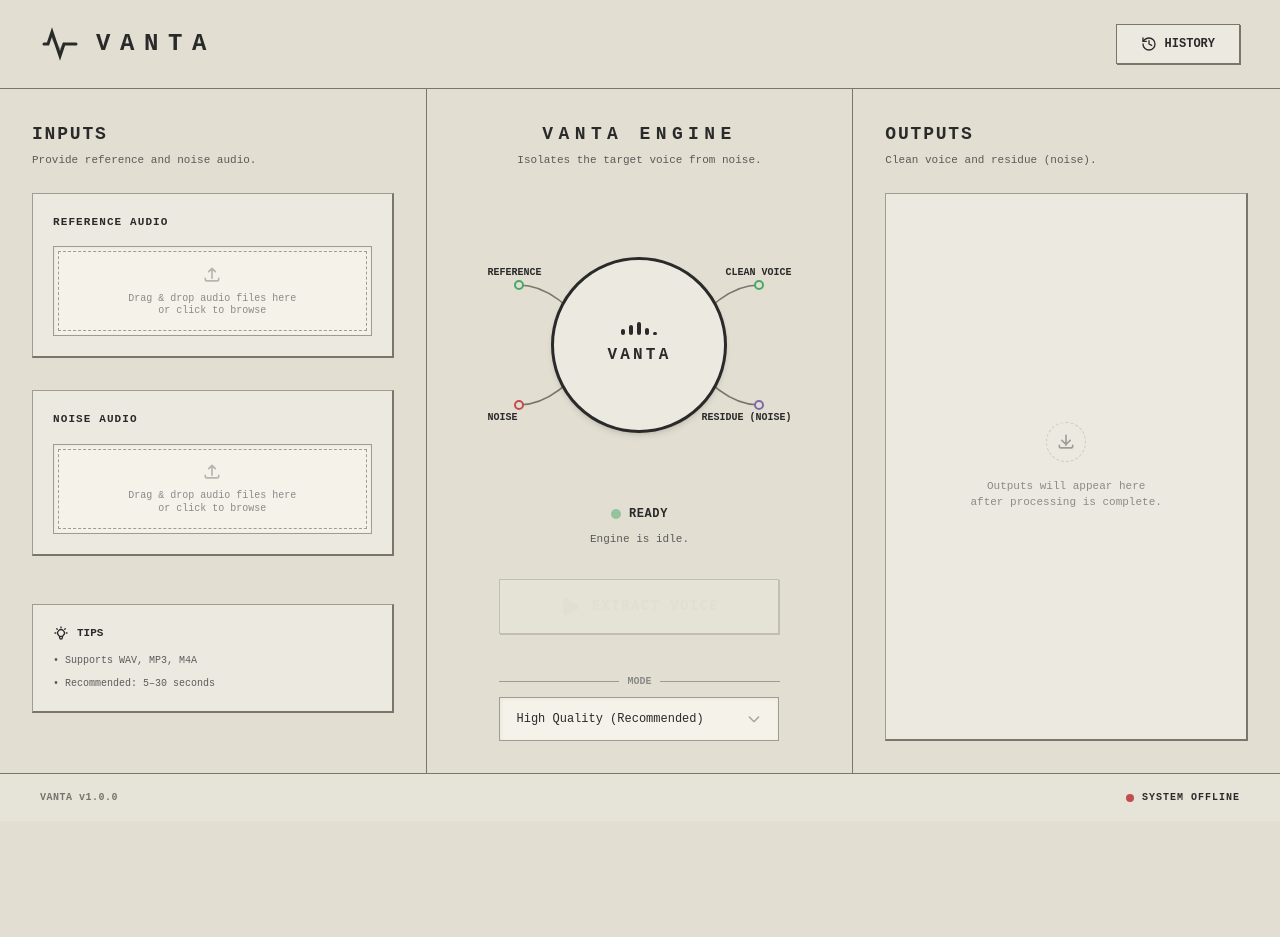
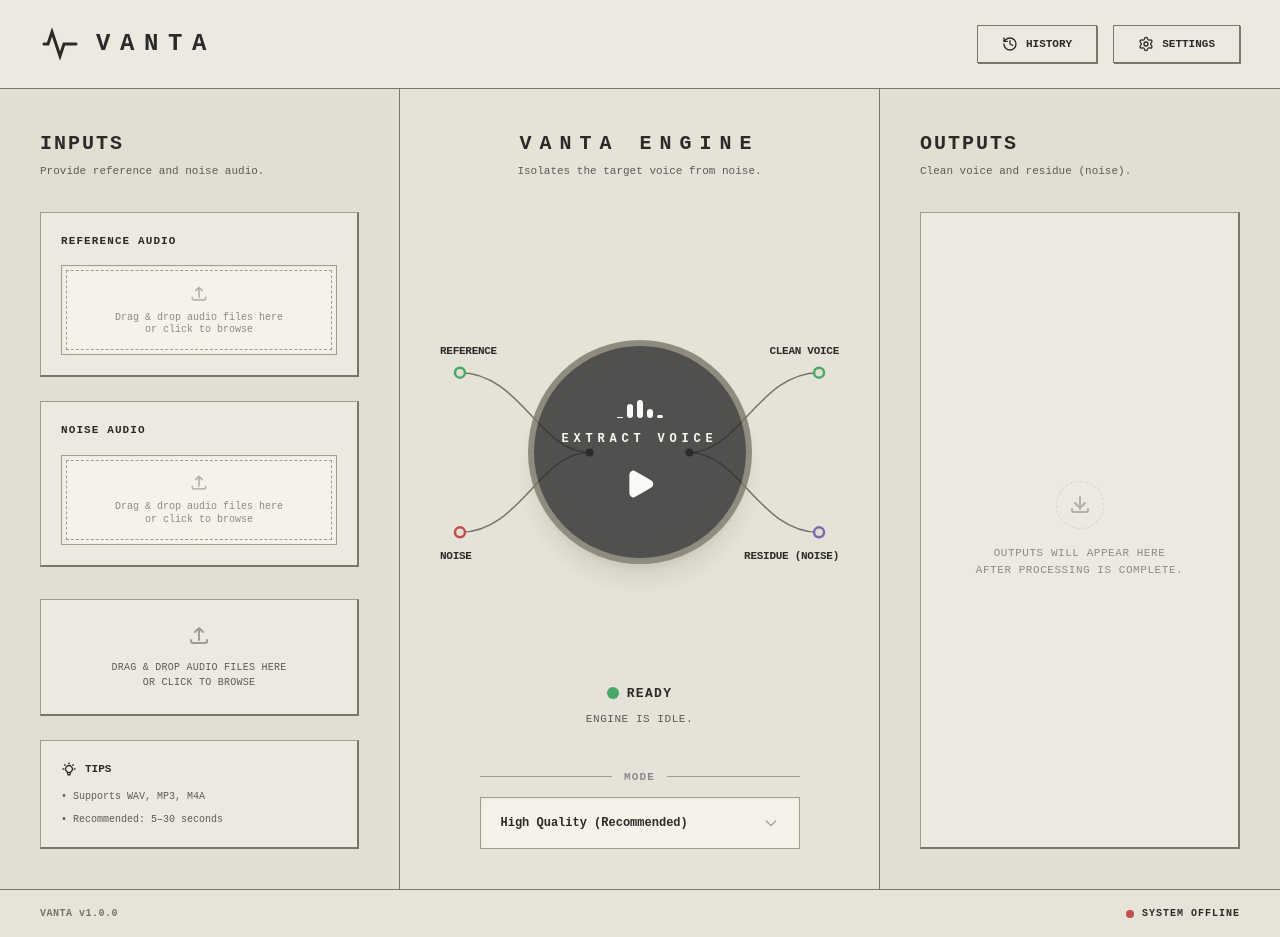
Before and after one commit to Komalpreet2809/Vanta, a Next.js app in the folder web/: page / in a window 1280 px wide. Before the commit the page ends 821 px from the top, so only its background shows below. Built offline with nearby package versions, Linux system fonts and the light colour scheme; no server answers.

Commit message:
style: exact match for analog industrial UI

```diff
--- a/web/src/components/AnalogEngine.tsx
+++ b/web/src/components/AnalogEngine.tsx
@@ -13,120 +13,124 @@ export function AnalogEngine({ status, onExtract, canExtract }: Props) {
   const isRunning = status === "running";
 
   return (
-    <div className="flex flex-col items-center">
-      <div className="relative w-80 h-80 flex items-center justify-center">
+    <div className="flex flex-col items-center justify-center w-full max-w-lg mx-auto">
+      <div className="relative w-full aspect-square flex items-center justify-center">
         {/* Signal Lines (SVG) */}
-        <svg className="absolute inset-0 w-full h-full" viewBox="0 0 320 320">
-          {/* Reference Line */}
+        <svg className="absolute inset-0 w-full h-full" viewBox="0 0 400 400">
+          {/* Reference Line (Top Left) */}
           <path
-            d="M 40 100 Q 80 100 120 160"
+            d="M 20 120 C 80 120, 100 200, 150 200"
             fill="none"
-            stroke="var(--border-strong)"
+            stroke="var(--text)"
             strokeWidth="1.5"
+            className="opacity-60"
           />
-          <circle cx="40" cy="100" r="4" fill="var(--bg-page)" stroke="var(--accent-green)" strokeWidth="2" />
+          <circle cx="20" cy="120" r="5" fill="var(--bg-page)" stroke="var(--accent-green)" strokeWidth="2.5" />
 
-          {/* Noise Line */}
+          {/* Noise Line (Bottom Left) */}
           <path
-            d="M 40 220 Q 80 220 120 160"
+            d="M 20 280 C 80 280, 100 200, 150 200"
             fill="none"
-            stroke="var(--border-strong)"
+            stroke="var(--text)"
             strokeWidth="1.5"
+            className="opacity-60"
           />
-          <circle cx="40" cy="220" r="4" fill="var(--bg-page)" stroke="var(--accent-red)" strokeWidth="2" />
+          <circle cx="20" cy="280" r="5" fill="var(--bg-page)" stroke="var(--accent-red)" strokeWidth="2.5" />
 
-          {/* Clean Voice Out */}
+          {/* Clean Voice Out (Top Right) */}
           <path
-            d="M 200 160 Q 240 100 280 100"
+            d="M 250 200 C 300 200, 320 120, 380 120"
             fill="none"
-            stroke="var(--border-strong)"
+            stroke="var(--text)"
             strokeWidth="1.5"
+            className="opacity-60"
           />
-          <circle cx="280" cy="100" r="4" fill="var(--bg-page)" stroke="var(--accent-green)" strokeWidth="2" />
+          <circle cx="380" cy="120" r="5" fill="var(--bg-page)" stroke="var(--accent-green)" strokeWidth="2.5" />
 
-          {/* Residue Out */}
+          {/* Residue Out (Bottom Right) */}
           <path
-            d="M 200 160 Q 240 220 280 220"
+            d="M 250 200 C 300 200, 320 280, 380 280"
             fill="none"
-            stroke="var(--border-strong)"
+            stroke="var(--text)"
             strokeWidth="1.5"
+            className="opacity-60"
           />
-          <circle cx="280" cy="220" r="4" fill="var(--bg-page)" stroke="var(--accent-purple)" strokeWidth="2" />
+          <circle cx="380" cy="280" r="5" fill="var(--bg-page)" stroke="var(--accent-purple)" strokeWidth="2.5" />
 
-          {/* Processing Nodes */}
-          <circle cx="120" cy="160" r="3" fill="var(--text)" />
-          <circle cx="200" cy="160" r="3" fill="var(--text)" />
+          {/* Inner Nodes */}
+          <circle cx="150" cy="200" r="4" fill="var(--text)" />
+          <circle cx="250" cy="200" r="4" fill="var(--text)" />
+
+          {/* Dashed outer ring */}
+          <circle cx="200" cy="200" r="95" fill="none" stroke="var(--border)" strokeWidth="1" strokeDasharray="4 4" className="opacity-40" />
         </svg>
 
         {/* Labels */}
-        <div className="absolute left-2 top-[80px] text-[10px] font-bold uppercase">Reference</div>
-        <div className="absolute left-2 top-[225px] text-[10px] font-bold uppercase">Noise</div>
-        <div className="absolute right-2 top-[80px] text-[10px] font-bold uppercase">Clean Voice</div>
-        <div className="absolute right-2 top-[225px] text-[10px] font-bold uppercase">Residue (Noise)</div>
+        <div className="absolute left-0 top-[90px] text-[11px] font-bold uppercase tracking-tight">Reference</div>
+        <div className="absolute left-0 top-[295px] text-[11px] font-bold uppercase tracking-tight">Noise</div>
+        <div className="absolute right-0 top-[90px] text-[11px] font-bold uppercase tracking-tight">Clean Voice</div>
+        <div className="absolute right-0 top-[295px] text-[11px] font-bold uppercase tracking-tight">Residue (Noise)</div>
 
-        {/* Central Core */}
-        <div className="relative z-10 w-44 h-44 rounded-full border-[3px] border-[var(--text)] bg-[var(--bg-card)] flex flex-col items-center justify-center shadow-md">
-           <div className="flex items-end gap-1 mb-2">
+        {/* Central Core Circle (The Button is now INSIDE) */}
+        <motion.button
+          disabled={!canExtract || isRunning}
+          onClick={onExtract}
+          whileHover={canExtract ? { scale: 1.02 } : {}}
+          whileTap={canExtract ? { scale: 0.98 } : {}}
+          className={`relative z-10 w-56 h-56 rounded-full border-[6px] border-[var(--border-strong)] bg-[#2c2c2c] flex flex-col items-center justify-center shadow-xl transition-all ${
+            isRunning ? "border-[var(--accent-green)]" : "border-[var(--border-strong)]"
+          } disabled:opacity-80 group cursor-pointer`}
+        >
+           {/* Logo inside circle */}
+           <div className="flex items-end gap-1 mb-3">
             {[0.4, 0.7, 1, 0.6, 0.3].map((h, i) => (
               <motion.div
                 key={i}
-                animate={isRunning ? { height: [h * 12, h * 24, h * 12] } : { height: h * 16 }}
-                transition={{ duration: 0.8, repeat: Infinity, delay: i * 0.1 }}
-                className="w-1 rounded-full bg-[var(--text)]"
+                animate={isRunning ? { height: [h * 16, h * 32, h * 16] } : { height: h * 20 }}
+                transition={{ duration: 0.6, repeat: Infinity, delay: i * 0.1 }}
+                className="w-1.5 rounded-full bg-white"
               />
             ))}
           </div>
-          <span className="text-[16px] font-bold tracking-[0.2em] uppercase">Vanta</span>
+          <span className="text-[12px] font-bold text-white tracking-[0.4em] uppercase mb-4">Extract Voice</span>
 
-          {/* Animated Progress Ring */}
+          <div className="h-10 w-10 flex items-center justify-center">
+            {isRunning ? (
+               <div className="h-2 w-10 flex gap-1 items-center justify-center">
+                  <div className="h-full w-1 bg-white animate-pulse" />
+                  <div className="h-full w-1 bg-white animate-pulse [animation-delay:0.2s]" />
+                  <div className="h-full w-1 bg-white animate-pulse [animation-delay:0.4s]" />
+               </div>
+            ) : (
+               <Play className="h-8 w-8 text-white fill-current" />
+            )}
+          </div>
+
+          {/* Radial Progress (Visual only for now) */}
+          {isRunning && (
             <svg className="absolute inset-0 w-full h-full -rotate-90">
                <motion.circle
-               cx="88" cy="88" r="82"
+                 cx="112" cy="112" r="106"
                  fill="none"
                  stroke="var(--accent-green)"
-               strokeWidth="6"
-               strokeDasharray="515"
-               initial={{ strokeDashoffset: 515 }}
-               animate={isRunning ? { strokeDashoffset: [515, 0] } : { strokeDashoffset: 515 }}
-               transition={{ duration: 3, repeat: Infinity }}
-               className="opacity-40"
+                 strokeWidth="4"
+                 strokeDasharray="665"
+                 initial={{ strokeDashoffset: 665 }}
+                 animate={{ strokeDashoffset: 0 }}
+                 transition={{ duration: 5, repeat: Infinity }}
                />
             </svg>
-        </div>
+          )}
+        </motion.button>
       </div>
 
-      {/* Status */}
-      <div className="flex flex-col items-center gap-2 mb-8">
+      {/* Status Bar */}
+      <div className="mt-8 flex flex-col items-center gap-2">
         <div className="flex items-center gap-2">
-           <div className={`h-2.5 w-2.5 rounded-full ${isRunning ? "bg-[var(--accent-green)] animate-pulse" : "bg-[var(--accent-green)] opacity-50"}`} />
-           <span className="text-[12px] font-bold uppercase tracking-wider">{isRunning ? "Processing" : "Ready"}</span>
+           <div className={`h-3 w-3 rounded-full ${isRunning ? "bg-[var(--accent-green)] animate-pulse" : "bg-[var(--accent-green)]"}`} />
+           <span className="text-[13px] font-bold uppercase tracking-widest">{isRunning ? "Processing" : "Ready"}</span>
         </div>
-        <span className="text-[11px] text-[var(--text-soft)]">{isRunning ? "Isolating target voice..." : "Engine is idle."}</span>
-      </div>
-
-      {/* Action Button */}
-      <button
-        disabled={!canExtract || isRunning}
-        onClick={onExtract}
-        className="industrial-button w-full max-w-[280px] py-4 flex items-center justify-center gap-3 bg-[var(--text)] text-[var(--bg-page)] hover:bg-[#333] transition-all disabled:opacity-30"
-      >
-        <Play className="h-5 w-5 fill-current" />
-        <span className="text-[14px] font-bold uppercase tracking-widest">Extract Voice</span>
-      </button>
-
-      {/* Mode Selector */}
-      <div className="mt-10 w-full max-w-[280px]">
-        <div className="flex items-center justify-center gap-2 mb-2">
-          <div className="h-[1px] flex-1 bg-[var(--border)]" />
-          <span className="text-[10px] font-bold text-[var(--text-dim)] uppercase">Mode</span>
-          <div className="h-[1px] flex-1 bg-[var(--border)]" />
-        </div>
-        <div className="inset-panel px-4 py-3 flex items-center justify-between text-[12px] cursor-pointer hover:bg-[var(--bg-hover)]">
-           <span>High Quality (Recommended)</span>
-           <svg className="h-4 w-4 opacity-40" fill="none" viewBox="0 0 24 24" stroke="currentColor">
-              <path strokeLinecap="round" strokeLinejoin="round" strokeWidth={2} d="M19 9l-7 7-7-7" />
-           </svg>
-        </div>
+        <span className="text-[11px] text-[var(--text-soft)] uppercase tracking-wider">{isRunning ? "Isolating signal streams..." : "Engine is idle."}</span>
       </div>
     </div>
   );
--- a/web/src/components/VantaApp.tsx
+++ b/web/src/components/VantaApp.tsx
@@ -86,36 +86,38 @@ export function VantaApp() {
   return (
     <div className="min-h-screen flex flex-col bg-[var(--bg-page)] font-mono selection:bg-[var(--text)] selection:text-[var(--bg-page)]">
       {/* Top Header */}
-      <header className="px-10 py-6 border-b border-[var(--border-strong)] flex items-center justify-between">
+      <header className="px-10 py-6 border-b border-[var(--border-strong)] flex items-center justify-between bg-[var(--bg-card)]">
         <div className="flex items-center gap-4">
            {/* Refined Industrial Wave Logo */}
            <svg className="h-10 w-10 text-[var(--text)]" viewBox="0 0 40 40" fill="none" stroke="currentColor" strokeWidth="3" strokeLinecap="round">
              <path d="M4 20h4l4-12 8 24 4-12h12" />
-             <path d="M12 12l8 16 4-8" className="opacity-40" />
            </svg>
           <span className="text-[24px] font-bold tracking-[0.4em] uppercase">Vanta</span>
         </div>
 
         <div className="flex items-center gap-4">
-           <button onClick={() => setIsHistoryOpen(true)} className="industrial-button px-6 py-2.5 text-[12px] font-bold uppercase flex items-center gap-2">
+           <button onClick={() => setIsHistoryOpen(true)} className="industrial-button px-6 py-2.5 text-[11px] font-bold uppercase flex items-center gap-2 bg-[var(--bg-page)]">
              <HistoryIcon className="h-4 w-4" />
              History
+           </button>
+           <button className="industrial-button px-6 py-2.5 text-[11px] font-bold uppercase flex items-center gap-2 bg-[var(--bg-page)]">
+             <Settings className="h-4 w-4" />
+             Settings
            </button>
         </div>
       </header>
 
       {/* Main Grid */}
-      <main className="flex-1 grid grid-cols-3 divide-x divide-[var(--border-strong)]">
+      <main className="flex-1 grid grid-cols-[1fr_1.2fr_1fr] divide-x divide-[var(--border-strong)]">
 
         {/* Left Column: INPUTS */}
-        <section className="p-8 flex flex-col gap-6">
+        <section className="p-10 flex flex-col gap-8 bg-[var(--bg-page)]">
           <div>
-            <h2 className="text-[18px] font-bold uppercase tracking-widest mb-1">Inputs</h2>
+            <h2 className="text-[20px] font-bold uppercase tracking-widest mb-1">Inputs</h2>
             <p className="text-[11px] text-[var(--text-soft)]">Provide reference and noise audio.</p>
           </div>
 
-          <div className="flex flex-col gap-8">
-            <div className="flex flex-col gap-3">
+          <div className="flex flex-col gap-6">
              <FileUploadSlot
                slot="REF"
                label="Reference Audio"
@@ -125,9 +127,7 @@ export function VantaApp() {
              {enrollment && (
                <WaveformRow label="Reference" source={enrollment} color="var(--accent-charcoal)" />
              )}
-            </div>
 
-            <div className="flex flex-col gap-3">
              <FileUploadSlot
                slot="MIX"
                label="Noise Audio"
@@ -137,10 +137,17 @@ export function VantaApp() {
              {mixture && (
                <WaveformRow label="Mixture" source={mixture} color="var(--accent-red)" />
              )}
+
+            {/* Drag & Drop Placeholder at bottom */}
+            <div className="panel p-6 mt-2 border-dashed flex flex-col items-center justify-center text-center gap-3">
+               <svg className="h-6 w-6 opacity-40" fill="none" viewBox="0 0 24 24" stroke="currentColor">
+                 <path strokeLinecap="round" strokeLinejoin="round" strokeWidth={2} d="M4 16v1a2 2 0 002 2h12a2 2 0 002-2v-1M16 8l-4-4m0 0l-4 4m4-4v12" />
+               </svg>
+               <span className="text-[10px] text-[var(--text-soft)] uppercase tracking-wide">Drag & drop audio files here<br/>or click to browse</span>
             </div>
 
             {/* Tips Box */}
-            <div className="panel p-5 mt-4">
+            <div className="panel p-5 bg-[var(--bg-card)]">
                <div className="flex items-center gap-2 mb-3">
                   <svg className="h-4 w-4" fill="none" viewBox="0 0 24 24" stroke="currentColor">
                     <path strokeLinecap="round" strokeLinejoin="round" strokeWidth={2} d="M9.663 17h4.673M12 3v1m6.364 1.636l-.707.707M21 12h-1M4 12H3m3.343-5.657l-.707-.707m2.828 9.9a5 5 0 117.072 0l-.548.547A3.374 3.374 0 0014 18.469V19a2 2 0 11-4 0v-.531c0-.895-.356-1.754-.988-2.386l-.548-.547z" />
@@ -156,65 +163,79 @@ export function VantaApp() {
         </section>
 
         {/* Middle Column: ENGINE */}
-        <section className="p-8 flex flex-col">
-          <div className="text-center mb-4">
-            <h2 className="text-[18px] font-bold uppercase tracking-[0.3em] mb-1">Vanta Engine</h2>
+        <section className="p-10 flex flex-col bg-[var(--bg-card)]/30">
+          <div className="text-center mb-8">
+            <h2 className="text-[20px] font-bold uppercase tracking-[0.4em] mb-1">Vanta Engine</h2>
             <p className="text-[11px] text-[var(--text-soft)]">Isolates the target voice from noise.</p>
           </div>
 
           <div className="flex-1 flex flex-col items-center justify-center">
              <AnalogEngine status={status} onExtract={run} canExtract={canRun} />
           </div>
+
+          {/* Mode Selector at bottom of middle column */}
+          <div className="mt-auto w-full max-w-[320px] mx-auto">
+            <div className="flex items-center justify-center gap-3 mb-3">
+              <div className="h-[1px] flex-1 bg-[var(--border)]" />
+              <span className="text-[11px] font-bold text-[var(--text-dim)] uppercase tracking-widest">Mode</span>
+              <div className="h-[1px] flex-1 bg-[var(--border)]" />
+            </div>
+            <div className="inset-panel px-5 py-4 flex items-center justify-between text-[12px] cursor-pointer hover:bg-[var(--bg-hover)]">
+               <span className="font-bold">High Quality (Recommended)</span>
+               <svg className="h-4 w-4 opacity-40" fill="none" viewBox="0 0 24 24" stroke="currentColor">
+                  <path strokeLinecap="round" strokeLinejoin="round" strokeWidth={2} d="M19 9l-7 7-7-7" />
+               </svg>
+            </div>
+          </div>
         </section>
 
         {/* Right Column: OUTPUTS */}
-        <section className="p-8 flex flex-col gap-6">
+        <section className="p-10 flex flex-col gap-8 bg-[var(--bg-page)]">
           <div>
-            <h2 className="text-[18px] font-bold uppercase tracking-widest mb-1">Outputs</h2>
+            <h2 className="text-[20px] font-bold uppercase tracking-widest mb-1">Outputs</h2>
             <p className="text-[11px] text-[var(--text-soft)]">Clean voice and residue (noise).</p>
           </div>
 
-          <div className="flex flex-col gap-8 flex-1">
+          <div className="flex flex-col gap-6 flex-1">
             {!result ? (
-              <div className="panel flex-1 flex flex-col items-center justify-center p-12 text-center">
-                 <div className="h-10 w-10 border border-dashed border-[var(--border)] rounded-full flex items-center justify-center mb-4 opacity-40">
-                   <svg className="h-5 w-5" fill="none" viewBox="0 0 24 24" stroke="currentColor">
+              <div className="panel flex-1 flex flex-col items-center justify-center p-12 text-center bg-transparent border-dashed">
+                 <div className="h-12 w-12 border border-dashed border-[var(--border)] rounded-full flex items-center justify-center mb-4 opacity-30">
+                   <svg className="h-6 w-6" fill="none" viewBox="0 0 24 24" stroke="currentColor">
                      <path strokeLinecap="round" strokeLinejoin="round" strokeWidth={2} d="M4 16v1a2 2 0 002 2h12a2 2 0 002-2v-1M7 10l5 5 5-5M12 4v12" />
                    </svg>
                  </div>
-                 <p className="text-[11px] text-[var(--text-dim)]">Outputs will appear here<br/>after processing is complete.</p>
+                 <p className="text-[11px] text-[var(--text-dim)] uppercase tracking-wider">Outputs will appear here<br/>after processing is complete.</p>
               </div>
             ) : (
               <div className="flex flex-col gap-8 animate-in fade-in duration-500">
                 <div className="flex flex-col gap-3">
-                   <div className="panel px-4 py-3 bg-[var(--bg-card)]">
-                      <div className="flex items-center justify-between mb-2">
+                   <div className="panel px-5 py-4 bg-[var(--bg-card)]">
+                      <div className="flex items-center justify-between mb-3">
                          <span className="text-[11px] font-bold uppercase tracking-wider">Clean Voice</span>
-                         <span className="text-[10px] text-[var(--text-dim)]">LIVE OUTPUT</span>
+                         <div className="h-1.5 w-1.5 rounded-full bg-[var(--accent-green)]" />
                       </div>
                       <WaveformRow label="Clean" source={result.extracted} color="var(--accent-green)" onDownload={() => download(result.extracted, "vanta_clean.wav")} />
                    </div>
                 </div>
 
                 <div className="flex flex-col gap-3">
-                   <div className="panel px-4 py-3 bg-[var(--bg-card)]">
-                      <div className="flex items-center justify-between mb-2">
+                   <div className="panel px-5 py-4 bg-[var(--bg-card)]">
+                      <div className="flex items-center justify-between mb-3">
                          <span className="text-[11px] font-bold uppercase tracking-wider">Residue (Noise)</span>
-                         <span className="text-[10px] text-[var(--text-dim)]">BYPRODUCT</span>
+                         <div className="h-1.5 w-1.5 rounded-full bg-[var(--accent-purple)]" />
                       </div>
                       <WaveformRow label="Residue" source={result.residue} color="var(--accent-purple)" onDownload={() => download(result.residue, "vanta_residue.wav")} />
                    </div>
                 </div>
 
-                <div className="mt-auto panel p-5 border-l-4 border-l-[var(--accent-green)]">
+                <div className="mt-auto panel p-6 border-l-4 border-l-[var(--accent-green)] bg-[var(--bg-card)]">
                    <div className="flex items-center justify-between mb-2">
                       <div className="flex items-center gap-2">
                          <div className="h-2 w-2 rounded-full bg-[var(--accent-green)] shadow-[0_0_8px_var(--accent-green)]" />
-                         <span className="text-[11px] font-bold uppercase">Success</span>
+                         <span className="text-[11px] font-bold uppercase tracking-widest">Completed</span>
                       </div>
-                      <span className="text-[10px] font-mono opacity-60">SR: {result.meta.sampleRate}Hz</span>
                    </div>
-                   <p className="text-[12px] font-medium leading-tight">{message}</p>
+                   <p className="text-[13px] font-bold leading-tight">{message}</p>
                 </div>
               </div>
             )}
```
Lines whose indentation alone changed are shown as unchanged.
